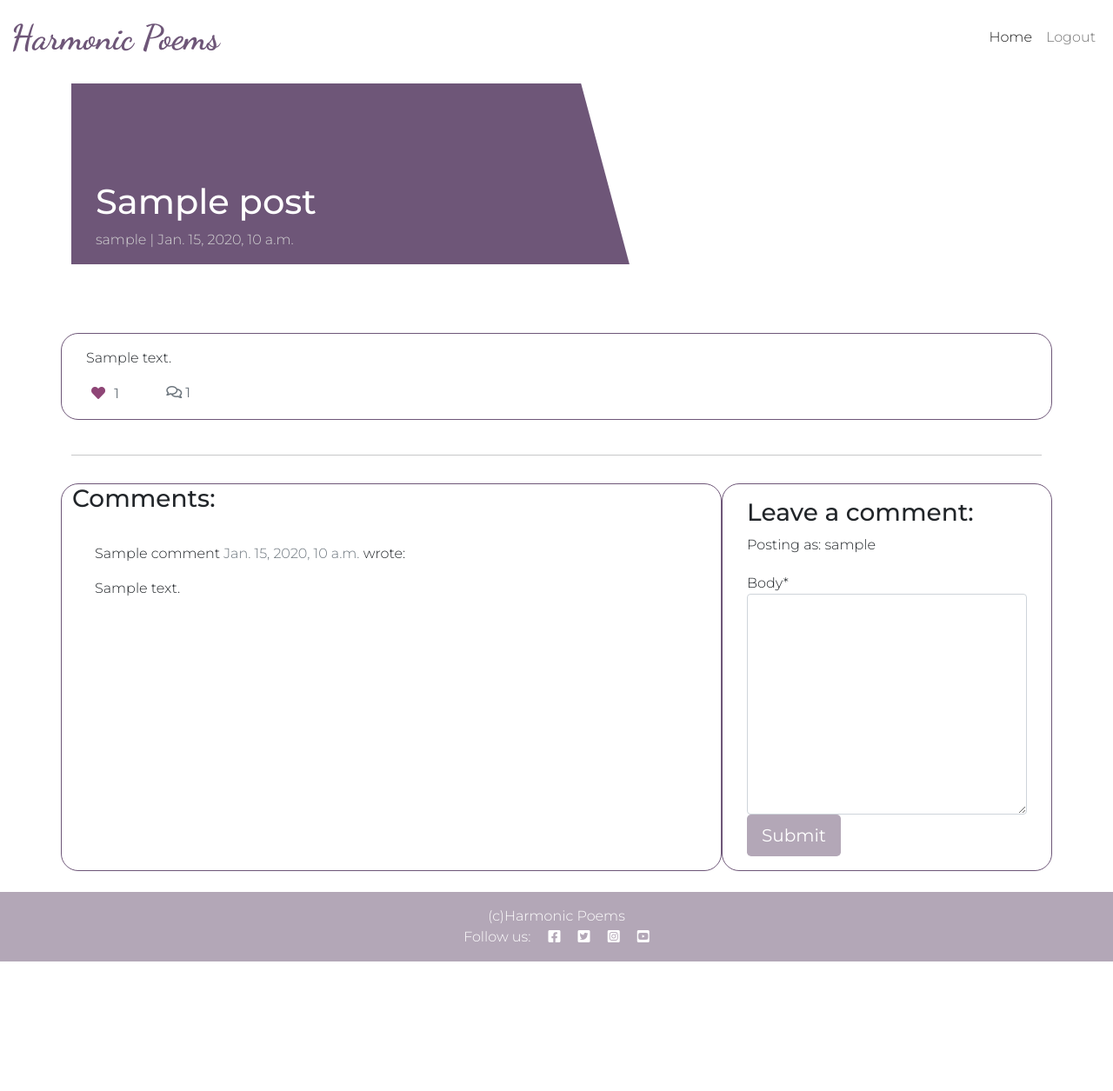
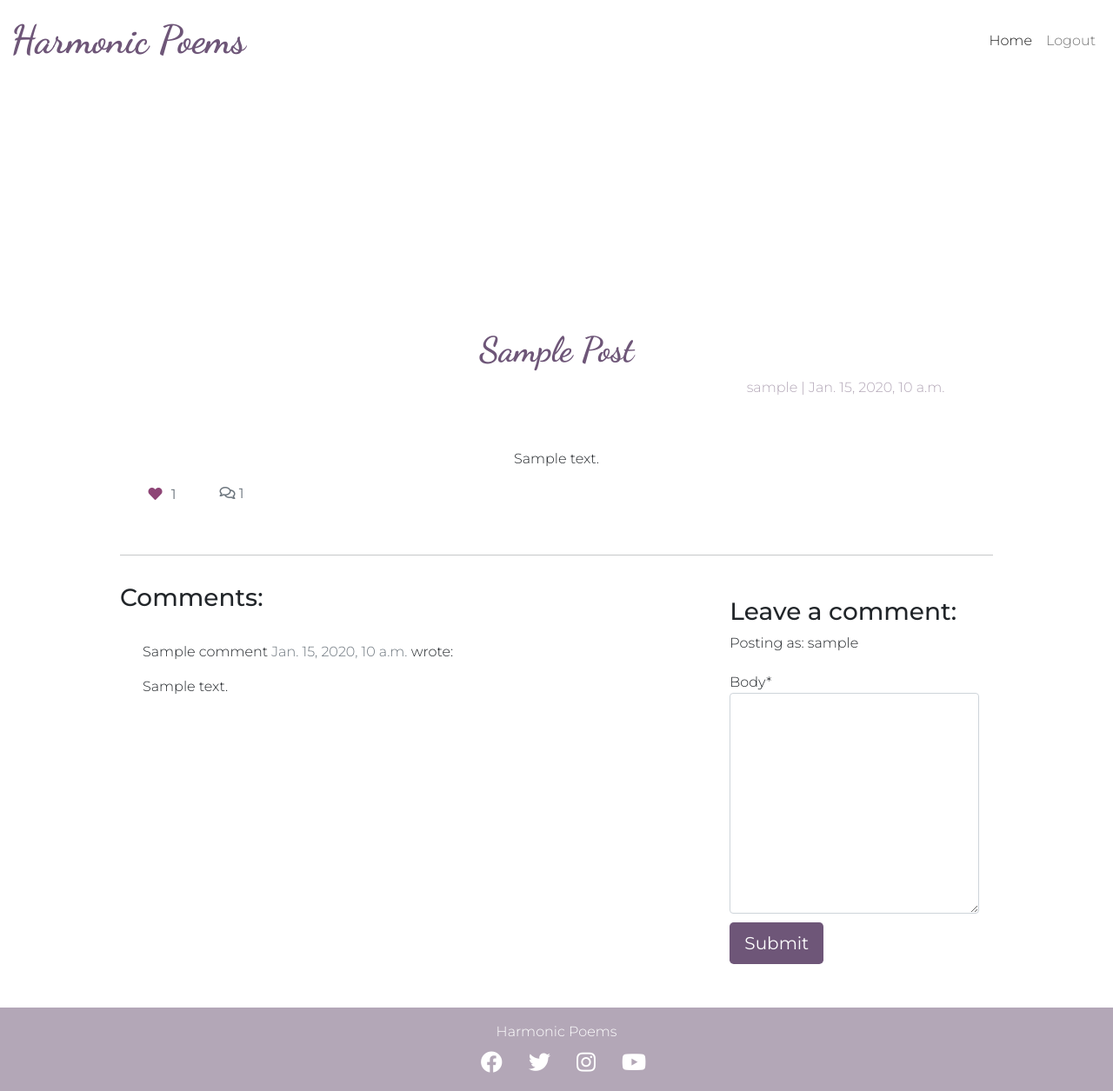
Before and after one commit to MerveKucukzoroglu/days-tea, a Django app: a page that uses templates/base.html in a window 1280 px wide. Shown: the whole page at 87% size. Before the commit the page ends 1106 px from the top, so only its background shows below. Run offline with Django 3.2, Linux system fonts and the light colour scheme; a user stored in the database is signed in; tables that the repository leaves empty hold one stand-in row (values such as "Sample post"); some libraries are stand-ins or nearby versions.

Commit message:
Style poem details page

```diff
--- a/static/css/style.css
+++ b/static/css/style.css
@@ -1,14 +1,14 @@
 @import url('https://fonts.googleapis.com/css2?family=Dancing+Script:wght@400;500;600;700&family=Montserrat:wght@100;200;300;400;500;600&display=swap');
 
 body {
-    background-color: #B3A7B8;
+    background-color:#B3A7B7;
     font-family: 'Montserrat', sans-serif;
     font-weight: 300;
 }
 
 .logo {
     font-family: 'Dancing Script', cursive;
-    font-size: 40px;
+    font-size: 45px;
     font-weight: 700;
     color: #6E5678;
 }
@@ -19,22 +19,38 @@ body {
 
 
 .light-bg {
-    background-color: #B3A7B8;
+    background-color:#B3A7B7;
 }
 
-.dark-bg {
-    background-color: #B3A7B7;
+.footer-bg {
+    background-color:#B3A7B7;
+    color:white;
 }
 
 .main-bg {
     background-color: #fff;
 }
 
-.card {
+.list-box {
     border: none;
     background-color: transparent;
     border:#6E5678 1px solid;
     border-radius: 20px;
+}
+
+.post-box {
+    width:80%;
+    padding: 10px;
+    margin:auto;
+}
+
+.post-box-content {
+    border: none;
+    text-align: center;
+}
+
+.comment-content {
+    border: none;
 }
 
 .image-container {
@@ -81,35 +97,19 @@ body {
     margin-top: 10px;
     overflow: hidden;
     position: relative;
-    display: inline-block;
     height: 33vh;
-    width: 100%;
+    width:80%;
+    padding: 10px;
+    margin:auto;
 }
 
-.masthead-text {
-    background-color: #6E5678;
-    color: white;
-    position: relative;
+
+.masthead-image {
+    display: block;
+    margin-left: auto;
+    margin-right: auto;
 }
 
-.masthead-image {
-    position: relative;
-    overflow: hidden;
-}
-
-.masthead-image:after {
-    content: "";
-    position: absolute;
-    top: 0;
-    right: 90%;
-    height: 100%;
-    width: 150%;
-    background: #6E5678;
-    -webkit-transform: skew(15deg);
-    -moz-transform: skew(15deg);
-    transform: skew(15deg);
-    z-index: 100;
-}
 
 .post-link {
     text-decoration: none;
@@ -118,28 +118,35 @@ body {
 
 .post-link:hover,
 .page-link {
-    color:black;
+    color:#B3A7B7;
 }
 
 .post-title {
-    margin-top: 20%;
-    margin-left: 5%;
+    text-align: center;
+    font-family: 'Dancing Script', cursive;
+    text-transform: capitalize;
+    font-size: 40px;
+    font-weight: 700;
+    color: #6E5678;
+    margin-top: 20px;
 }
 
 .post-subtitle {
-    margin-left: 5%;
-    color: lightgray;
+    margin-right: 10%;
+    color:#B3A7B7;
+    text-align: right;
 }
 
 .btn-signup {
-    background-color:#B3A7B7;
+    background-color:#6E5678;
     color: #fff;
+    margin-top: 10px;
 }
 
 .btn-signup:hover,
 .btn-signup:active {
-    background-color: #fff;
-    color: #B3A7B7;
+    background-color:#B3A7B7;
+    color:#fff;
 }
 
 .link {
@@ -150,7 +157,7 @@ body {
 
 .link:hover,
 .link:active {
-    color:#6E5678;
+    color:#B3A7B7;
     text-decoration: underline;
 }
 
@@ -166,3 +173,9 @@ body {
     background: transparent;
     border: none;
 }
+
+.social-link {
+    font-size: 25px;
+    margin-top:5px;
+    padding: 5px;
+}
--- a/templates/base.html
+++ b/templates/base.html
@@ -75,13 +75,13 @@
     </main>
 
     <!-- Footer -->
-    <footer class="footer mt-auto py-3 dark-bg">
-        <p class="m-0 text-center text-white">(c)Harmonic Poems</p>
-        <p class="m-0 text-center text-white">Follow us:
-            <i class="fab fa-facebook-square ms-3"></i>
-            <i class="fab fa-twitter-square ms-3"></i>
-            <i class="fab fa-instagram-square ms-3"></i>
-            <i class="fab fa-youtube-square ms-3"></i></p>
+    <footer class="footer mt-auto py-3 footer-bg">
+        <p class="m-0 text-center">Harmonic Poems</p>
+        <p class="m-0 text-center">
+            <i class="fab fa-facebook social-link ms-3"></i>
+            <i class="fab fa-twitter social-link ms-3"></i>
+            <i class="fab fa-instagram social-link ms-3"></i>
+            <i class="fab fa-youtube social-link ms-3"></i></p>
     </footer>
     <script>
         setTimeout(function () {
--- a/templates/index.html
+++ b/templates/index.html
@@ -10,7 +10,7 @@
             <div class="row">
                 {% for post in post_list %}
                 <div class="col-md-6">
-                    <div class="card mb-6">
+                    <div class="card md-6 list-box">
                         <div class="card-body">
                             <div class="image-container">
                                 {% if "placeholder" in post.featured_image.url %}
--- a/templates/poem_details.html
+++ b/templates/poem_details.html
@@ -5,13 +5,7 @@
 <div class="masthead">
     <div class="container">
         <div class="row g-0">
-            <div class="col-md-6 masthead-text">
-                <!-- Post title goes in these h1 tags -->
-                <h1 class="post-title">{{ post.title }}</h1>
-                <!-- Post author goes before the | the post's created date goes after -->
-                <p class="post-subtitle">{{ post.author }} | {{ post.created_on }}</p>
-            </div>
-            <div class="d-none d-md-block col-md-6 masthead-image">
+            <div class="d-md-block col-md-6 masthead-image">
                 <!-- The featured image URL goes in the src attribute -->
                 {% if "placeholder" in post.featured_image.url %}
                 <img class="card-img-top"
@@ -24,9 +18,17 @@
     </div>
 </div>
 
-<div class="container">
+<div class="container justify-content-center">
+    <!-- Post title goes in these h1 tags -->
+    <h1 class="post-title">{{ post.title }}</h1>
+    <!-- Post author goes before the | the post's created date goes after -->
+    <p class="post-subtitle">{{ post.author }} | {{ post.created_on }}</p>
+</div>
+
+
+<div class="container post-box">
     <div class="row">
-        <div class="col card mb-4  mt-3 left  top">
+        <div class="col card mb-4  mt-3 left  top post-box-content">
             <div class="card-body">
                 <!-- The poem content goes inside the card-text. -->
                 <!-- Use the | safe filter inside the template tags -->
@@ -78,7 +80,7 @@
         </div>
     </div>
     <div class="row">
-        <div class="col-md-8 card mb-4  mt-3 ">
+        <div class="col-md-8 card mb-4  mt-3 comment-content">
             <h3>Comments:</h3>
             <div class="card-body">
                 <!-- We want a for loop inside the empty control tags to iterate through each comment in comments -->
@@ -99,7 +101,7 @@
                 {% endfor %}
             </div>
         </div>
-        <div class="col-md-4 card mb-4  mt-3 ">
+        <div class="col-md-4 card mb-4  mt-3 comment-content">
             <div class="card-body">
 
                 {% if user.is_authenticated %}
```
